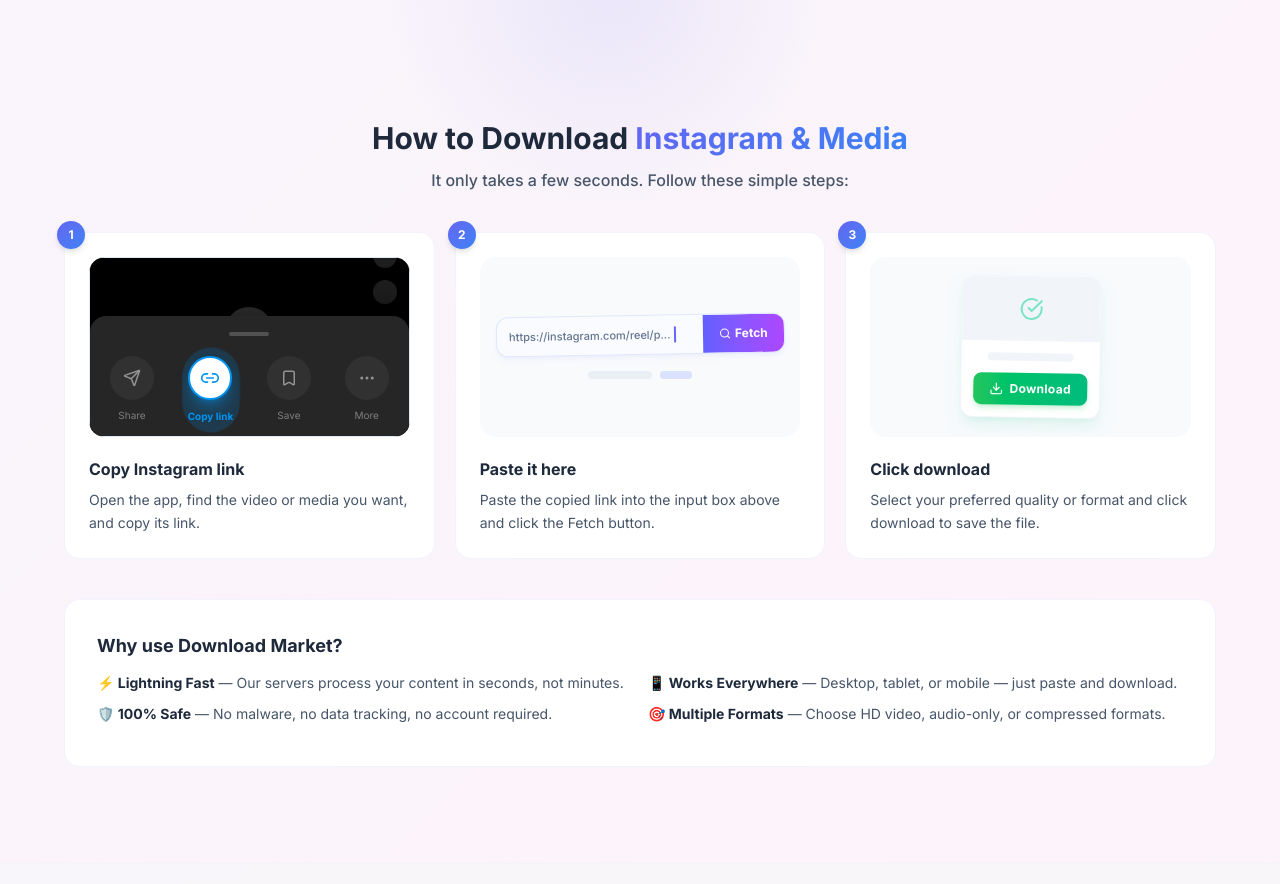
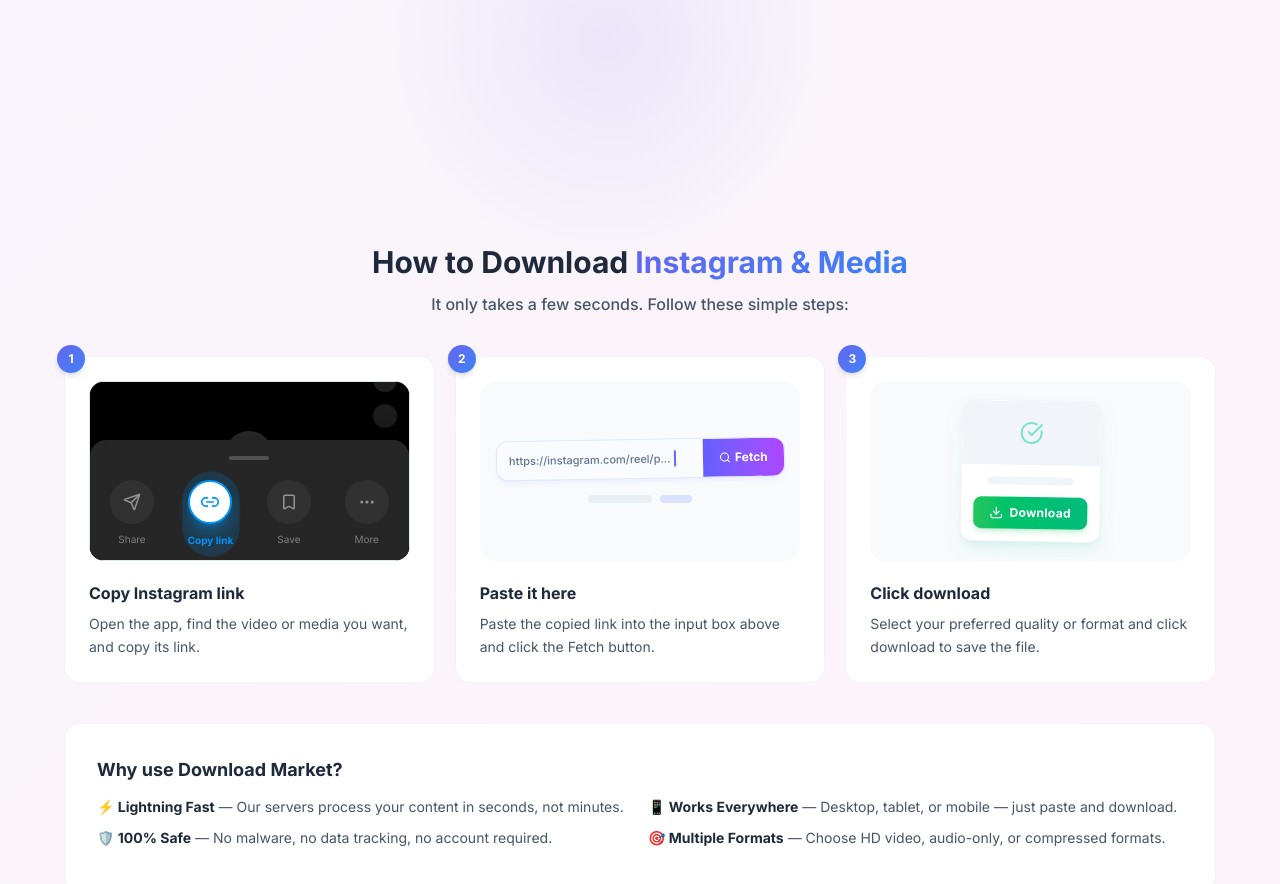
Before and after one commit to yusufabdul0709-rgb/Download_Market, a React (Vite) app in the folder frontend/: page / in a window 1280 px wide. Shown: the part 1660-2544 px from the top of the page. Built offline with nearby package versions, Linux system fonts and the light colour scheme; the HTML template or start-up script is replaced by a standard one.

Commit message:
feat: add HowToDownload component with visual step-by-step guides and ad integration

```diff
--- a/frontend/src/components/HowToDownload.jsx
+++ b/frontend/src/components/HowToDownload.jsx
@@ -1,5 +1,6 @@
 import { motion } from 'framer-motion';
 import { ClipboardCopy, Search, Download, CheckCircle, Link2, Send, Bookmark, MoreHorizontal } from 'lucide-react';
+import IframeAdBanner from './IframeAdBanner';
 
 const Step1Visual = () => (
   <div className="w-full h-full bg-[#000000] rounded-xl relative overflow-hidden flex flex-col justify-end border border-slate-200 dark:border-slate-800">
@@ -129,6 +130,11 @@ const HowToDownload = ({ platform = 'media' }) => {
       transition={{ duration: 0.5 }}
       className="mt-16 mb-8"
     >
+      {/* Inline Ad Above the entire How To Section */}
+      <div className="mb-10 flex justify-center w-full" id={`ad-howto-top-${platform.replace(/\s+/g, '-').toLowerCase()}`}>
+        <IframeAdBanner id={`ad-iframe-howto-top-${platform.replace(/\s+/g, '-').toLowerCase()}`} />
+      </div>
+
       <div className="text-center mb-10">
         <h2 className="text-2xl sm:text-3xl font-bold text-text-primary mb-3">
           How to Download{' '}
@@ -163,7 +169,6 @@ const HowToDownload = ({ platform = 'media' }) => {
         ))}
       </div>
 
-      {/* SEO-friendly FAQ-like text block */}
       <div className="mt-10 bg-white rounded-2xl p-6 sm:p-8 border border-primary/8">
         <h3 className="text-text-primary font-bold text-lg mb-3">
           Why use Download Market?
```
